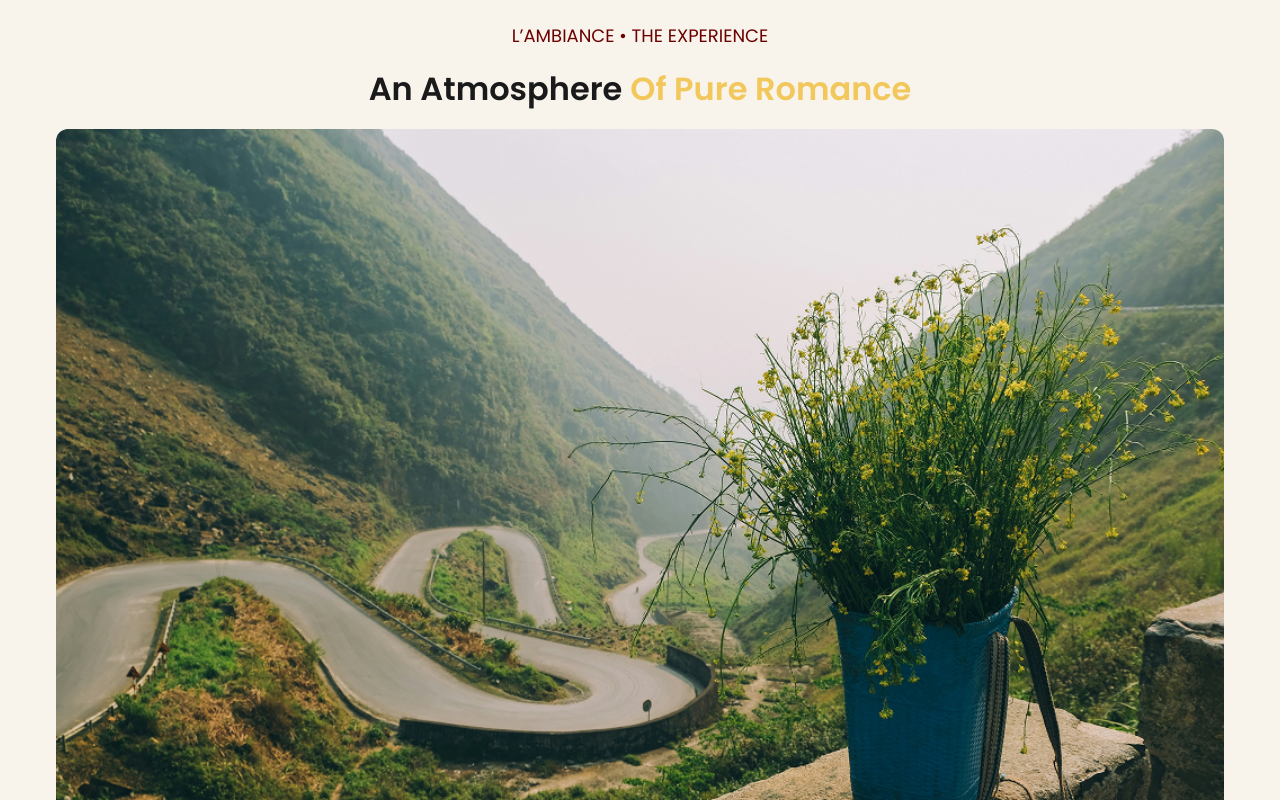
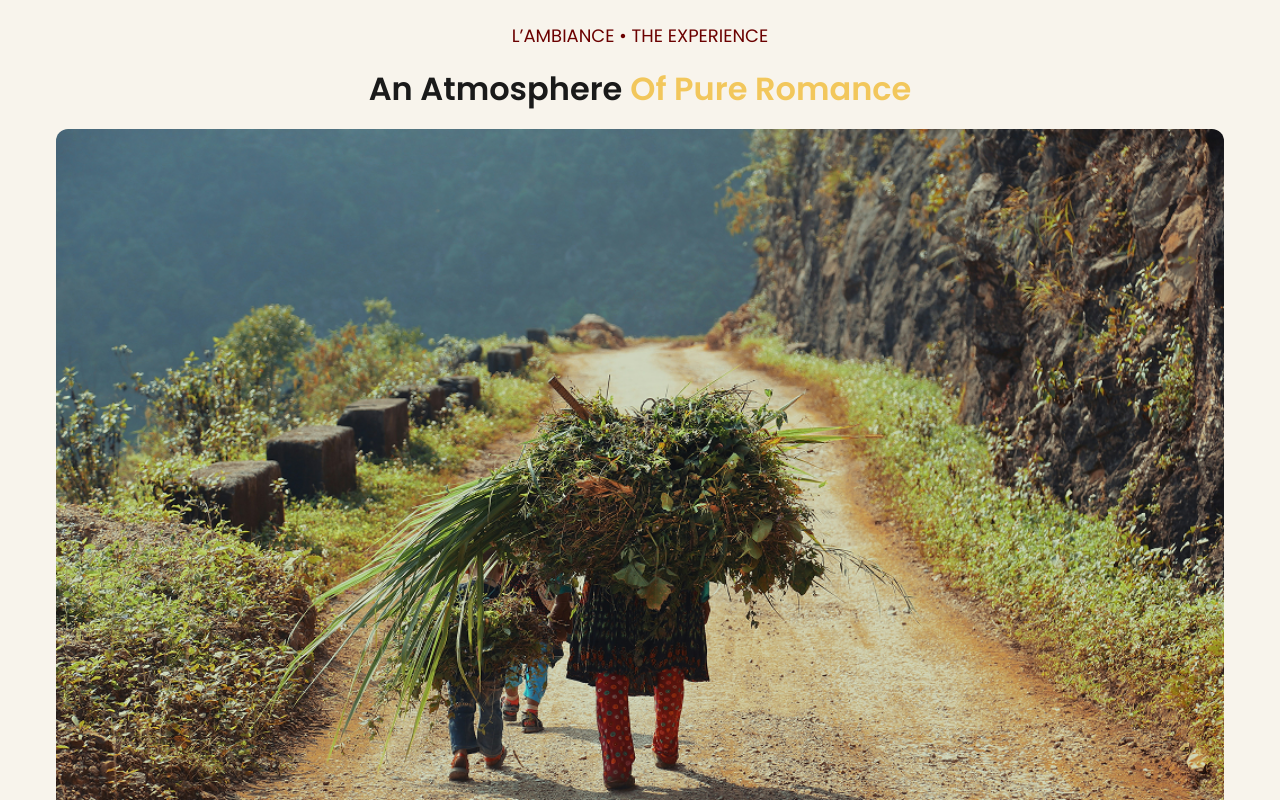
Before and after one commit to hoangkhoanguyen/ltelle-eatery, a Next.js app: page / in a window 1280 px wide. Shown: the part 2200-3000 px from the top of the page. Built offline with nearby package versions, Linux system fonts and the light colour scheme.

Commit message:
fix gallery section

```diff
--- a/src/components/web/features/home/Gallery.tsx
+++ b/src/components/web/features/home/Gallery.tsx
@@ -2,7 +2,7 @@
 import React, { FC, ReactNode, useState } from "react";
 import { Swiper, SwiperClass, SwiperSlide } from "swiper/react";
 import "swiper/css";
-import { FreeMode, Thumbs } from "swiper/modules";
+import { Autoplay, FreeMode, Thumbs } from "swiper/modules";
 
 export const Gallery: FC<{
   children: ReactNode[];
@@ -15,8 +15,13 @@ export const Gallery: FC<{
       <Swiper
         className="mb-5"
         slidesPerView={1}
+        autoplay={{
+          delay: 3000,
+          disableOnInteraction: false,
+        }}
+        loop
         thumbs={{ swiper: thumbsSwiper }}
-        modules={[FreeMode, Thumbs]}
+        modules={[FreeMode, Thumbs, Autoplay]}
       >
         {children.map((child, index) => (
           <SwiperSlide key={index}>{child}</SwiperSlide>
--- a/src/components/web/features/home/GallerySection.tsx
+++ b/src/components/web/features/home/GallerySection.tsx
@@ -45,7 +45,7 @@ export const GallerySection = () => {
             L’AMBIANCE &bull; THE EXPERIENCE
           </h3>
           <h2 className="text-web-h2-mobile capitalize lg:text-web-h2 flex flex-col md:flex-row gap-x-2 justify-center">
-            <span className="text-web-content-1">An Atmosphere</span>{" "}
+            <span className="text-web-content-1">An Atmosphere</span>
             <span className="text-web-secondary-1">of Pure Romance</span>
           </h2>
         </div>
```
